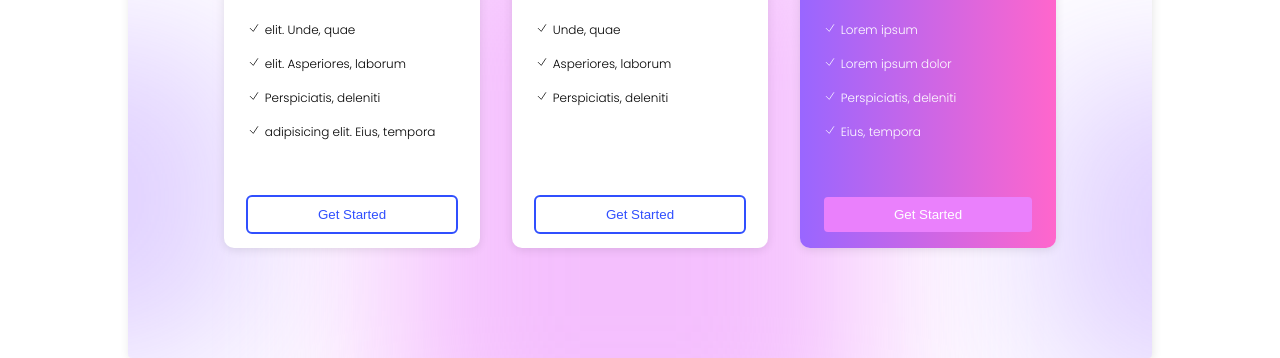
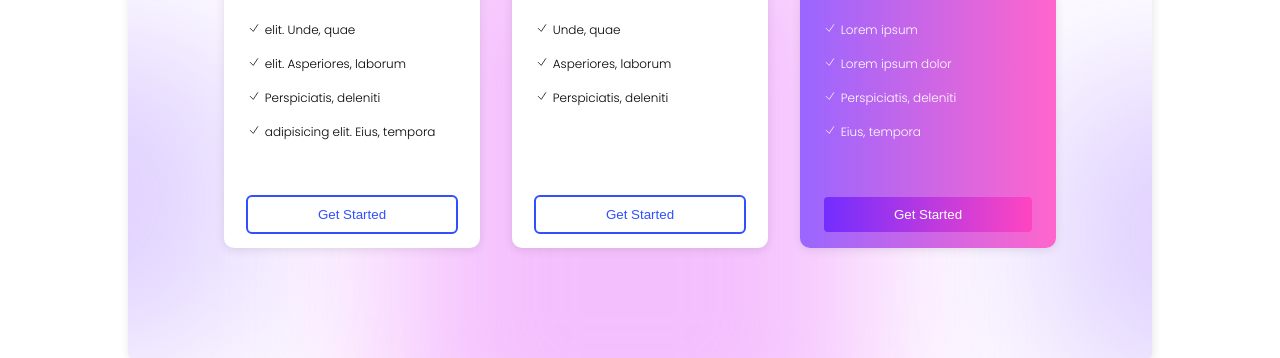
Before and after one commit to Samanjvd/pricing-plan, a plain HTML site: page index.html in a window 1280 px wide. In both pictures the pointer is over the button 928 px from the left and 656 px from the top of the page. Shown: the part 442-800 px from the top of the page. Drawn offline with Linux system fonts and the light colour scheme.

Commit message:
change color 'button custom'

```diff
--- a/styles/main.css
+++ b/styles/main.css
@@ -153,7 +153,7 @@ h3 {
 
 .button-custom:hover {
   color: #fff;
-  background-color: #ea80fc;
+  background: linear-gradient(to right, #732dff, #ff45c1);
 }
 
 .navigation {
```
